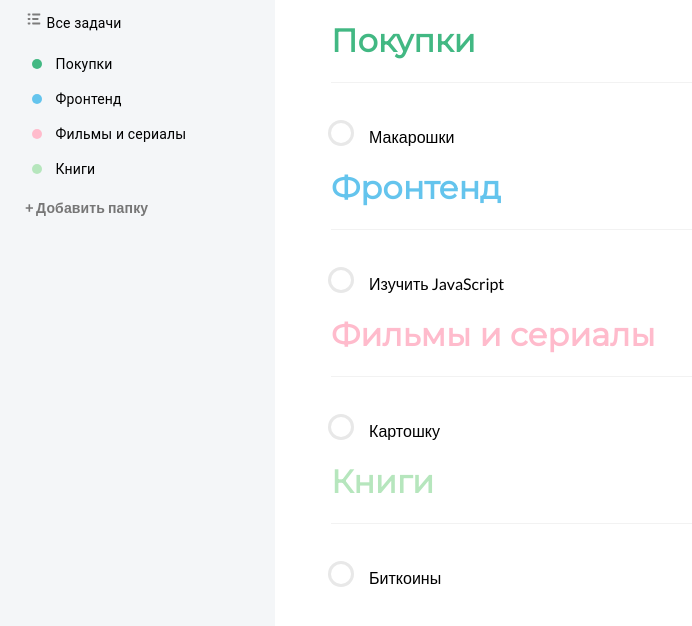
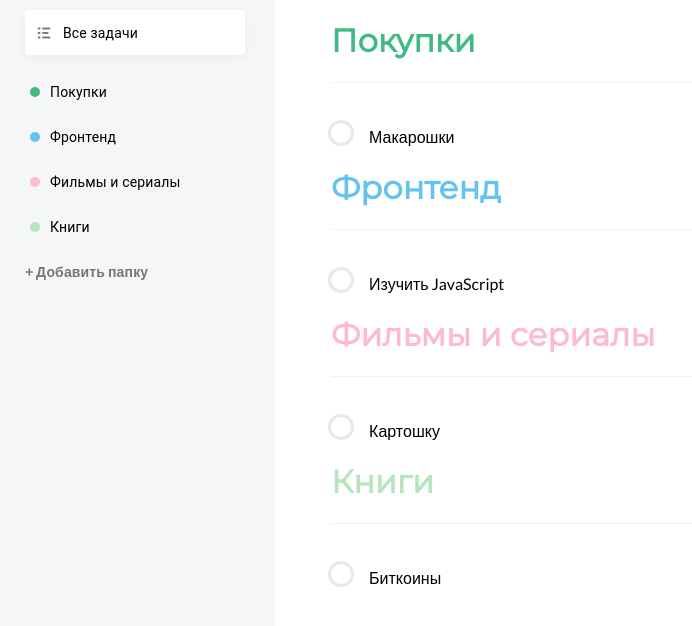
Before and after one commit to BanditosTeaM/todo-list, a Vue app: page /task-info/1 in a window 1280 px wide. Shown: the top 626 px of the page, without its empty margins (0-692 px from the left). Built offline with nearby package versions, Linux system fonts and the light colour scheme.

Commit message:
feat(styles): Fixed menu styles

```diff
--- a/src/App.vue
+++ b/src/App.vue
@@ -1,5 +1,5 @@
 <script>
-import modalWindow from './components/modalwindowFolder.vue'
+import modalWindow from './components/modalWindowFolder.vue'
 import dotCircle from './components/dotCircle.vue'
 import { useDataStore } from './store'
 
@@ -11,6 +11,7 @@ export default {
 	setup() {
 		const dataStore = useDataStore()
 		dataStore.fetchData()
+		dataStore.initialize()
 		return { dataStore }
 	},
 	data() {
@@ -38,29 +39,31 @@ export default {
 <template>
 	<div class="container">
 		<div class="menu">
-			<div class="allTask">
-				<router-link to="/">
+			<router-link
+				to="/"
+				class="allTask"
+			>
 				<img
 					src="./assets/allTask.svg"
 					alt=""
 				/>
 				Все задачи
 			</router-link>
-			</div>
 
 			<nav class="menuNav">
 				<ul>
 					<li
 						v-for="title in dataStore.title"
 						:key="title.id"
+					>
+						<router-link
+							:to="'/task-info/' + title.id"
 							class="titleTask"
-						:class="{ active: activeTask === title.id }"
-						@click="changeBackground(title.id)"
 						>
-						<router-link :to="'/task-info/' + title.id">
+							<div class="titleTaskInnerWrapper">
 								<dotCircle :color="getColorById(title.colorId)" />
 								{{ title.title }}
-						</router-link>
+							</div>
 							<button
 								class="deleteTask"
 								@click="dataStore.deleteFolder(title.id)"
@@ -70,6 +73,7 @@ export default {
 									alt="X"
 								/>
 							</button>
+						</router-link>
 					</li>
 				</ul>
 			</nav>
@@ -98,8 +102,6 @@ export default {
 	background-color: #f4f6f8;
 	border: 0;
 	cursor: pointer;
-	float: right;
-	padding-top: 13px;
 }
 .allTask img {
 	width: 18px;
@@ -111,19 +113,28 @@ export default {
 	height: 10px;
 	flex-shrink: 0;
 }
+.titleTask {
+	padding: 5px 10px;
+	display: flex;
+	align-items: center;
+	justify-content: space-between;
+	width: 200px;
+	height: 35px;
+}
+.titleTaskInnerWrapper {
+	display: flex;
+	align-items: center;
+	column-gap: 10px;
+}
 .titleTask:hover .deleteTask {
 	opacity: 1;
 }
-.titleTask.active .deleteTask {
+.titleTask.router-link-active .deleteTask {
 	background: #fff;
 	opacity: 1;
 }
-.titleTask {
-	width: 200px;
-	height: 35px;
-	flex-shrink: 0;
-}
-.titleTask.active {
+
+.titleTask.router-link-active {
 	width: 200px;
 	height: 37px;
 	flex-shrink: 0;
@@ -154,6 +165,26 @@ export default {
 	display: flex;
 	flex-direction: row;
 }
+
+.allTask {
+	padding: 5px 10px;
+
+	width: 200px;
+	height: 35px;
+
+	display: flex;
+	align-items: center;
+	justify-content: start;
+
+	column-gap: 10px;
+}
+
+.allTask.router-link-active {
+	border-radius: 4px;
+	background: #fff;
+	box-shadow: 0px 2px 10px 0px rgba(0, 0, 0, 0.05);
+}
+
 .allTask,
 .openWindow {
 	margin-top: 10px;
--- a/src/components/dotCircle.vue
+++ b/src/components/dotCircle.vue
@@ -18,14 +18,9 @@ export default {
 
 <style>
 .circle {
+	display: inline-block;
 	width: 10px;
 	height: 10px;
-	flex-shrink: 0;
 	border-radius: 50%;
-	cursor: pointer;
-	display: inline-block;
-	margin-top: 14px;
-	margin-right: 10px;
-	margin-left: 12px;
 }
 </style>
```
Lines whose indentation alone changed are shown as unchanged.
